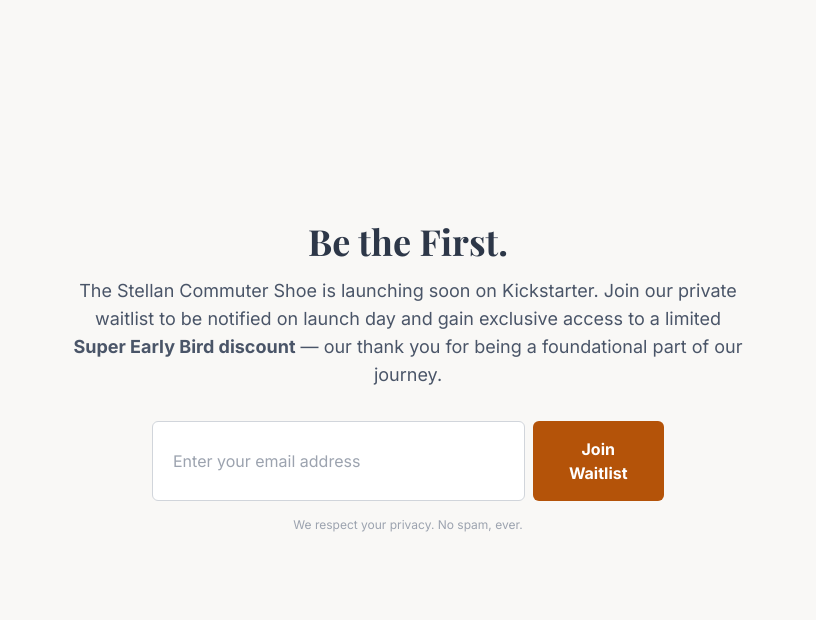
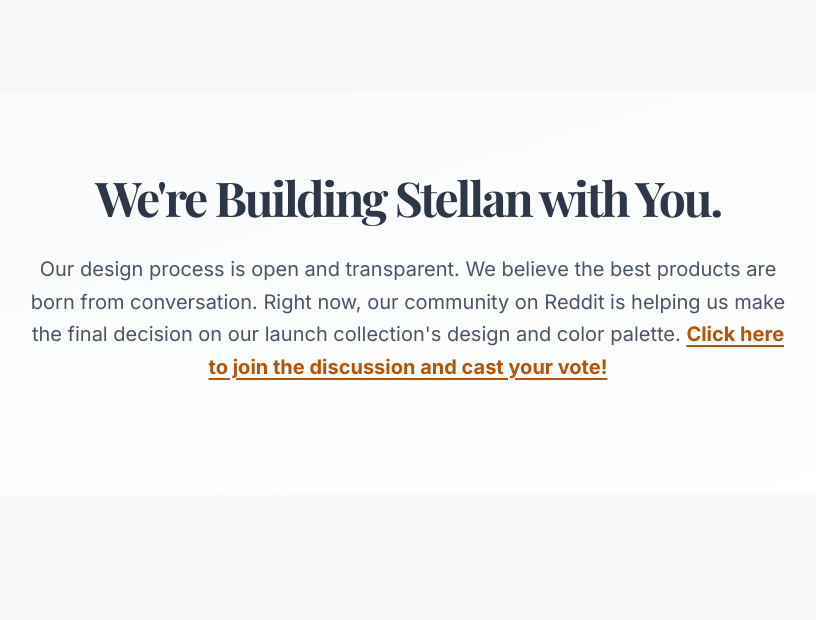
Before and after one commit to breafoot-shoes/LandingPage, a plain HTML site: page index.html in a window 1280 px wide. Shown: the part 3407-4027 px from the top of the page, without its empty margins (232-1048 px from the left). Drawn offline with nearby package versions, Linux system fonts and the light colour scheme.

Commit message:
modify title and add fake reddit link

```diff
--- a/index.html
+++ b/index.html
@@ -3,7 +3,7 @@
 <head>
     <meta charset="UTF-8">
     <meta name="viewport" content="width=device-width, initial-scale=1.0">
-    <title>Stellan - Your Foundation, Redefined.</title>
+    <title>Stellan Wear - The Ultimate Commuter Shoe for Professionals</title>
     <meta name="description" content="Discover Stellan: The revolutionary dress-casual shoe that fuses anatomical comfort with timeless style. Coming soon to Kickstarter.">
 
     <!-- Tailwind CSS via CDN -->
@@ -216,7 +216,22 @@
             </div>
         </section>
 
-        <!-- 6. Final Call-to-Action / Subscription Section -->
+        <!-- 6. Community Engagement Section -->
+        <section class="py-20 bg-gradient-to-br from-gray-50 to-white">
+            <div class="max-w-4xl mx-auto px-6 text-center">
+                <h2 class="text-4xl md:text-5xl font-bold tracking-tighter mb-8 text-[var(--color-text-primary)]">
+                    We're Building Stellan with You.
+                </h2>
+                <p class="text-xl text-[var(--color-text-secondary)] leading-relaxed max-w-3xl mx-auto mb-8">
+                    Our design process is open and transparent. We believe the best products are born from conversation. Right now, our community on Reddit is helping us make the final decision on our launch collection's design and color palette.
+                    <a href="#" class="text-[var(--color-accent)] hover:text-[var(--color-accent-dark)] font-semibold underline decoration-2 underline-offset-4 transition-colors duration-200" target="_blank" rel="noopener noreferrer">
+                        Click here to join the discussion and cast your vote!
+                    </a>
+                </p>
+            </div>
+        </section>
+
+        <!-- 7. Final Call-to-Action / Subscription Section -->
         <section id="subscribe" class="text-center py-20 md:py-32">
              <div class="max-w-2xl mx-auto">
                 <h2 class="text-3xl md:text-4xl font-bold mb-4">
@@ -243,7 +258,7 @@
         </section>
     </main>
 
-    <!-- 7. Footer (Simplified & Corrected) -->
+    <!-- 8. Footer (Simplified & Corrected) -->
     <footer class="text-center py-12 border-t border-gray-200">
         <h3 class="text-3xl font-bold tracking-tighter mb-2">Stellan</h3>
         <!-- 更正后的版权信息 -->
```
